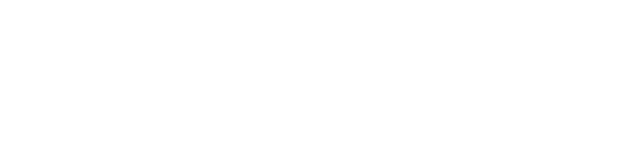
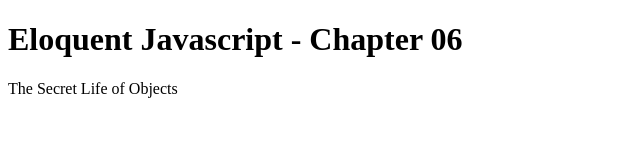
Before and after one commit to teampsbox/eloquentjavascript-chapter_06, a plain HTML site: page index.html in a window 1280 px wide. Shown: the whole page, without its empty margins (0-640 px from the left). Drawn offline with Linux system fonts and the light colour scheme.

Commit message:
Currently on PROTOTYPE

```diff
--- a/index.html
+++ b/index.html
@@ -11,6 +11,8 @@
 </head>
 
 <body>
+  <h1>Eloquent Javascript - Chapter 06</h1>
+  <p>The Secret Life of Objects</p>
 
   <script src="js/main.js"></script>
 </body>
--- a/js/main.js
+++ b/js/main.js
@@ -0,0 +1,34 @@
+// // METHODS - object.method()
+// let rabbit = {};
+// rabbit.speak = function(line) {
+//   console.log(`The rabbit says '${line}`);
+// };
+
+// rabbit.speak("I'm alive!");
+
+// // this BINDING
+// function speak(line) {
+//   console.log(`The "${this.type}"  rabbit says ${this.color}  ${line}`);
+// }
+// let whiteRabbit = { type: "white", speak };
+// let hungryRabbit = { color: "gray", type: "hungry", speak };
+
+// whiteRabbit.speak("Oh my ears and whiskers," + " how late it's getting");
+
+// hungryRabbit.speak("I could use a carrot right now.");
+
+// speak.call(hungryRabbit, "Burp!");
+
+// // this Binding - Arrow Function
+// function normalize() {
+//   console.log(this.coords.map(n => n / this.length));
+// }
+// normalize.call({ coords: [0, 2, 3], length: 2 });
+
+// PROTOTYPES
+let empty = {};
+console.log(empty.toString);
+console.log(empty.toString());
+
+console.log(Object.getPrototypeOf({}) === Object.prototype);
+console.log(Object.getPrototypeOf(Object.prototype));
```
